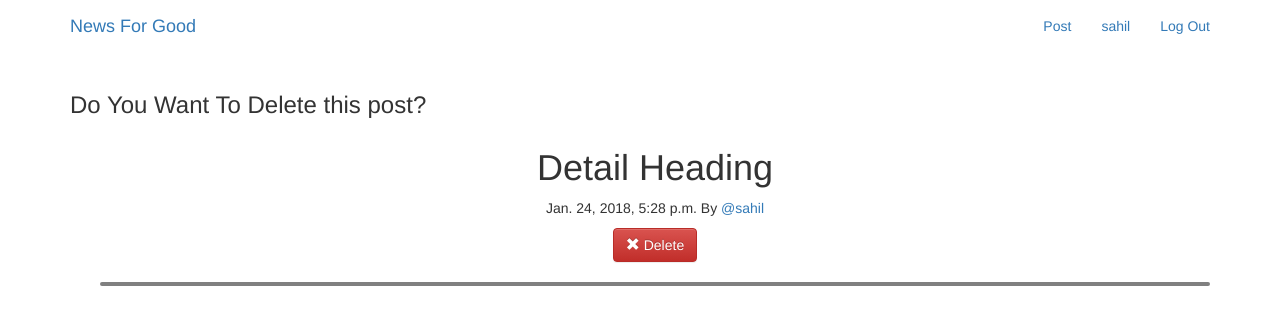
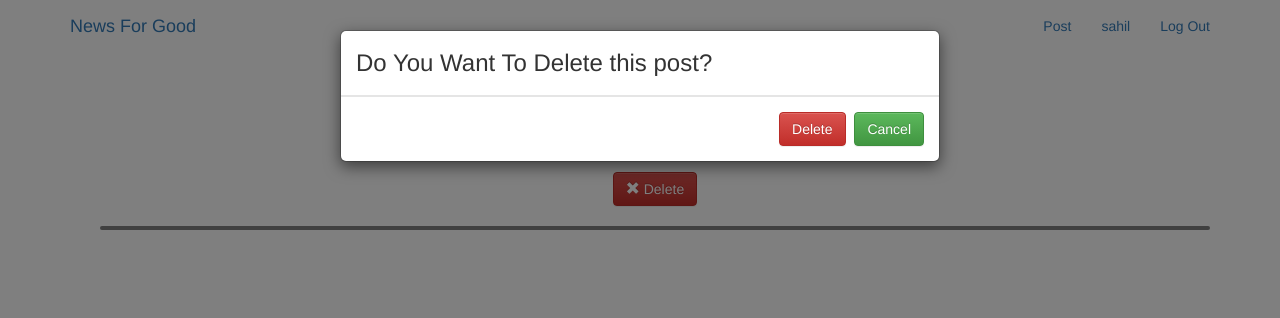
Before and after one commit to thecodinghub/news-for-good, a Django app: page /posts/delete/11 in a window 1280 px wide. Shown: the top 318 px of the page. Run offline with Django 3.2, Linux system fonts and the light colour scheme; a user stored in the database is signed in; data comes from the database, SQL or seed files in the repository; both versions use the stored data as it was after the commit; some libraries are stand-ins or nearby versions.

Commit message:
Post delete confirm

```diff
--- a/news/templates/news/_post.html
+++ b/news/templates/news/_post.html
@@ -54,10 +54,14 @@
 
   <div class="container-fluid">
     <div class="news-header text-center">
-      <h1>{{ post.heading }}</h1>
+      <span class="heading-line"><h1><b>{{ post.heading }}</b></h1></span>
       <p>{{ post.created_at }} By <a href="{% url 'posts:for_user' username=post.user.username %}">@{{ post.user.username }}</a></p>
+
 <!--    Delete Button for owner    -->
-      <a class="btn btn-danger" href="{% url 'posts:delete' pk=post.pk %}"><span class="glyphicon glyphicon-remove"></span>&nbsp;Delete</a>
+{% if user.is_authenticated and post.user == user %}
+      <a class="btn btn-danger" href="{% url 'posts:delete' pk=post.pk %}"  title="delete"><span class="glyphicon glyphicon-remove"></span>&nbsp;Delete</a>
+
+{% endif %}
     </div>
     <hr>
     <div class="news-img">
@@ -96,11 +100,11 @@
       </div>
     </div>
 
-    {% if post.comment.count > 0 %}
+    {% if post.comments.count > 0 %}
     <div class="comment-list">
       <div class="comment">
         {% for comm in post.comments.all %}
-          <h4><b>{{comm.aurthor}}</b></h4>
+          <h3><b>{{comm.aurthor}} -</b></h3>
           <h5>"{{ comm.comment }}"<h5>
         {% endfor %}
     {% endif %}
--- a/news/templates/news/post_confirm_delete.html
+++ b/news/templates/news/post_confirm_delete.html
@@ -4,17 +4,36 @@
 {% block content %}
 
 {% block post_content %}
-  <h3>Do You Want To Delete this post?</h3>
-
+<!--   <h3>Do You Want To Delete this post?</h3>
+ -->
   <div class="posts">
     {% include "news/_post.html" with post=object hide_delete=True %}
   </div>
 
-  <form method="post">
-    {% csrf_token %}
-    <input type="submit" name="Delete" value="Delete" class="btn btn-danger btn-large">
-    <a href="{% url 'posts:single' username=user.username pk=object.pk %}" class="btn btn-success btn-large">Cancel</a>
-  </form>
+        <!-- Modal -->
+  <div class="modal fade" id="myModal" role="dialog">
+    <div class="modal-dialog">
+
+      <!-- Modal content-->
+      <div class="modal-content">
+        <div class="modal-header">
+          <h3 class="modal-title">Do You Want To Delete this post?</h3>
+        </div>
+
+        <div class="modal-footer">
+
+        	  <form method="post">
+			    {% csrf_token %}
+			    <input type="submit" name="Delete" value="Delete" class="btn btn-danger btn-large">
+			    <a href="{% url 'posts:single' username=user.username pk=object.pk %}" class="btn btn-success btn-large">Cancel</a>
+			  </form>
+
+        </div>
+      </div>
+
+    </div>
+  </div>
+
 {% endblock  %}
 
 {% endblock content %}
--- a/static/my_app/css/base.css
+++ b/static/my_app/css/base.css
@@ -1,3 +1,5 @@
+@import url('https://fonts.googleapis.com/css?family=Merriweather');
+
 body{
   background-color: white;
 }
@@ -153,6 +155,11 @@ h5 {
 .box > .icon:hover > .info > .more > a { color: #fff; padding: 6px 8px; background-color: #63B76C; }
 .box .space { height: 30px; }
 
+.heading-line{
+  font-family: 'Merriweather', serif;
+  font-size:2.5em;
+}
+
 hr{
   border:2px solid gray;
   border-radius:30px;
--- /dev/null
+++ b/static/my_app/js/base.js
@@ -0,0 +1,4 @@
+$(window).on('load',function(){
+	console.log("sad")
+        $('#myModal').modal('show');
+});
--- a/templates/my_app/base.html
+++ b/templates/my_app/base.html
@@ -43,4 +43,6 @@
 
     <!-- Latest compiled and minified JavaScript -->
     <script src="https://maxcdn.bootstrapcdn.com/bootstrap/3.3.7/js/bootstrap.min.js" integrity="sha384-Tc5IQib027qvyjSMfHjOMaLkfuWVxZxUPnCJA7l2mCWNIpG9mGCD8wGNIcPD7Txa" crossorigin="anonymous"></script>
+
+    <script type="text/javascript" src="{% static 'my_app/js/base.js' %}"></script>
 </html>
```
Also changed, not shown: db.sqlite3.
